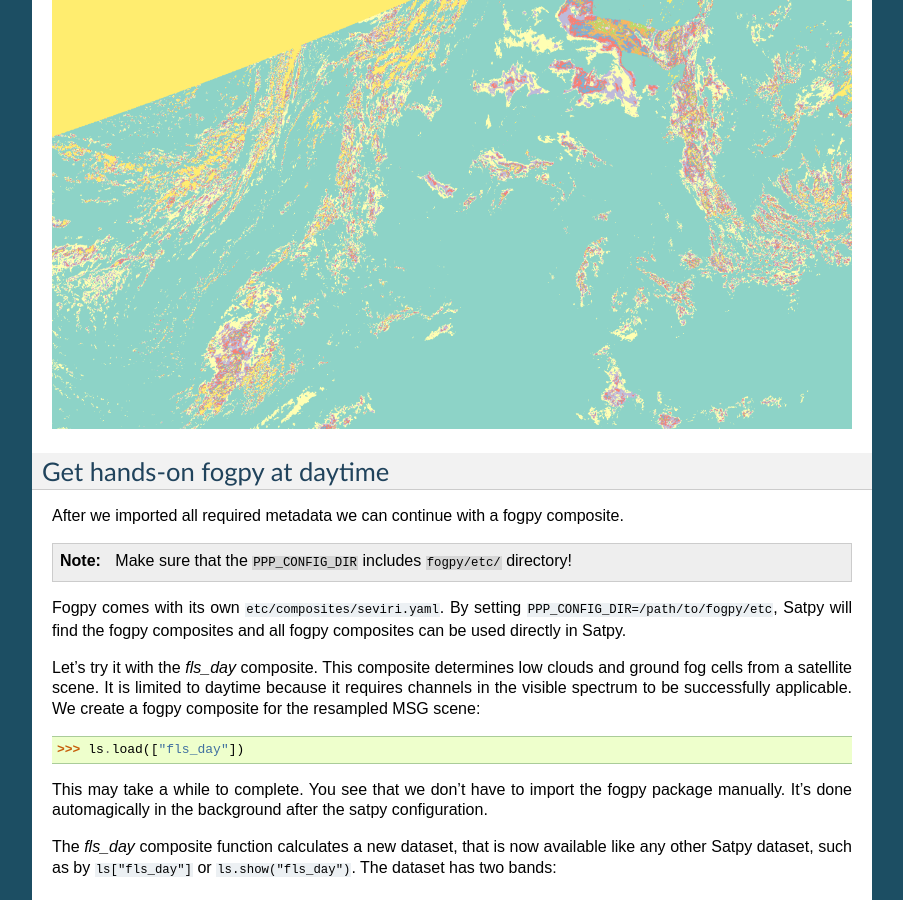
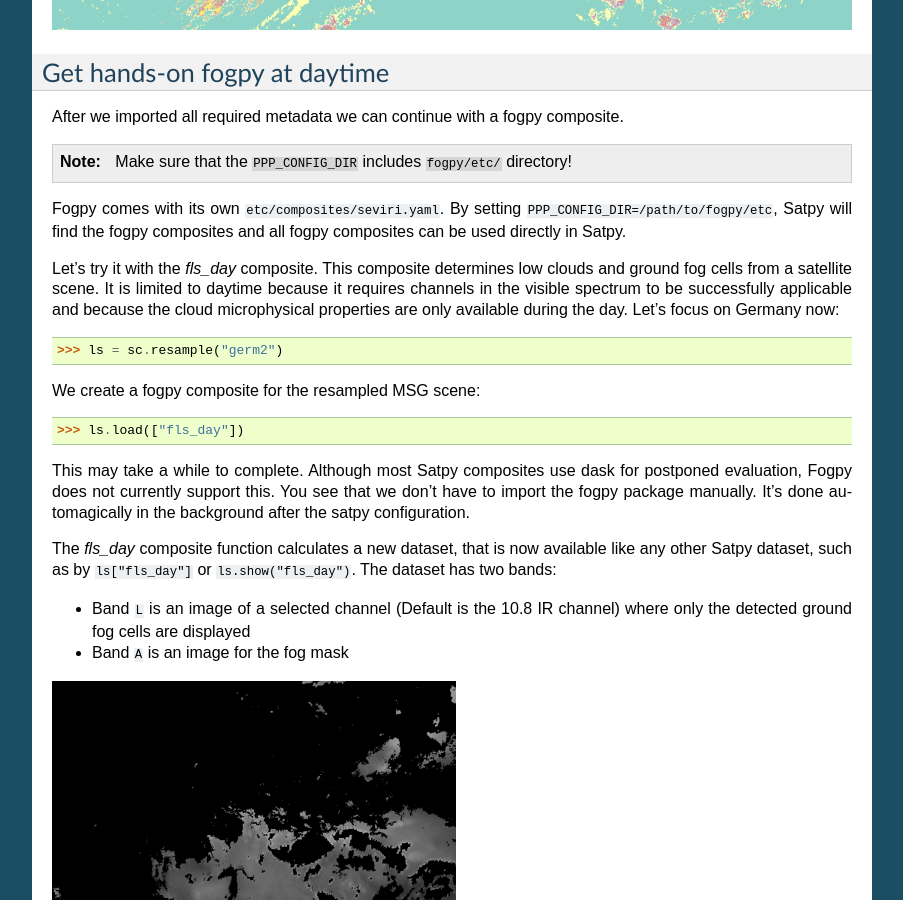
Before and after one commit to pytroll/fogpy, a Sphinx documentation site: the page built from doc/source/quickstart.rst, in a window 1280 px wide and 900 px high, scrolled down 4827 px. Shown: the whole window, without its empty margins (198-1101 px from the left). Built offline with Sphinx 7.4.7, drawn with Linux system fonts in a browser that asks for light colours.

Commit message:
A bit more on documentation

```diff
--- a/doc/source/quickstart.rst
+++ b/doc/source/quickstart.rst
@@ -129,12 +126,17 @@ composites and all fogpy composites can be used directly in Satpy.
 Let's try it with the *fls_day* composite.  This composite determines
 low clouds and ground fog cells from a satellite scene.  It is limited
 to daytime because it requires channels in the visible spectrum to be
-successfully applicable.  We create a fogpy composite for the resampled
-MSG scene::
+successfully applicable and because the cloud microphysical properties
+are only available during the day.  Let's focus on Germany now::
+
+    >>> ls = sc.resample("germ2")
+
+We create a fogpy composite for the resampled MSG scene::
 
     >>> ls.load(["fls_day"])
 
-This may take a while to complete.
+This may take a while to complete.  Although most Satpy composites use
+dask for postponed evaluation, Fogpy does not currently support this.
 You see that we don't have to import the fogpy package manually.
 It's done automagically in the background after the satpy configuration.
 
@@ -145,6 +147,10 @@ The dataset has two bands:
 
 - Band ``L`` is an image of a selected channel (Default is the 10.8 IR channel) where only the detected ground fog cells are displayed
 - Band ``A`` is an image for the fog mask
+
+.. FIXME: Get this right in an easy way with fogpy.  The data appears
+.. to be correct in the L and A bands, but it's not showing up correctly.
+.. Investigate.
 
 .. image:: ./fogpy_docu_example_10.png
 
```
Also changed, not shown: other parts of doc/source/quickstart.rst (+0 -3 lines).
